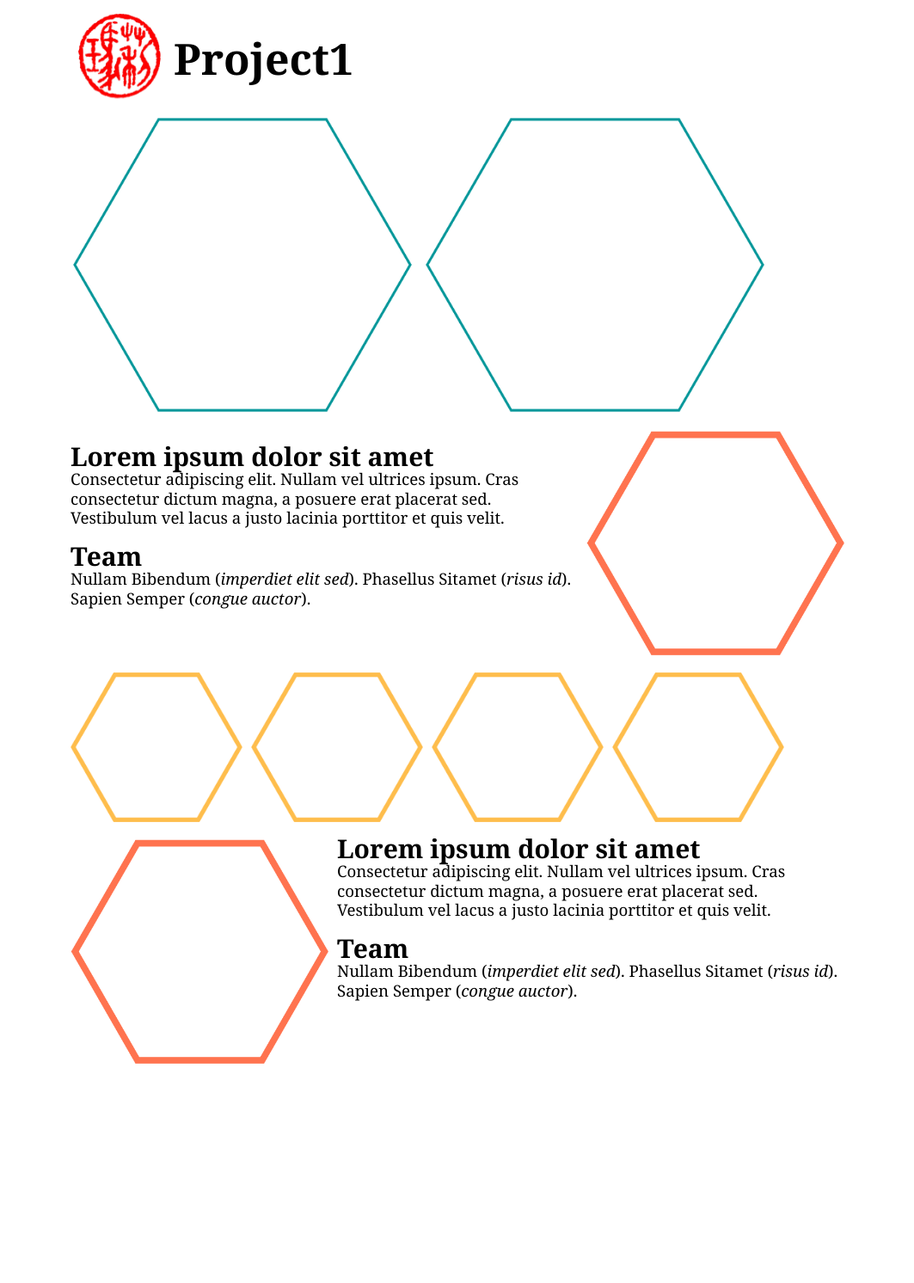
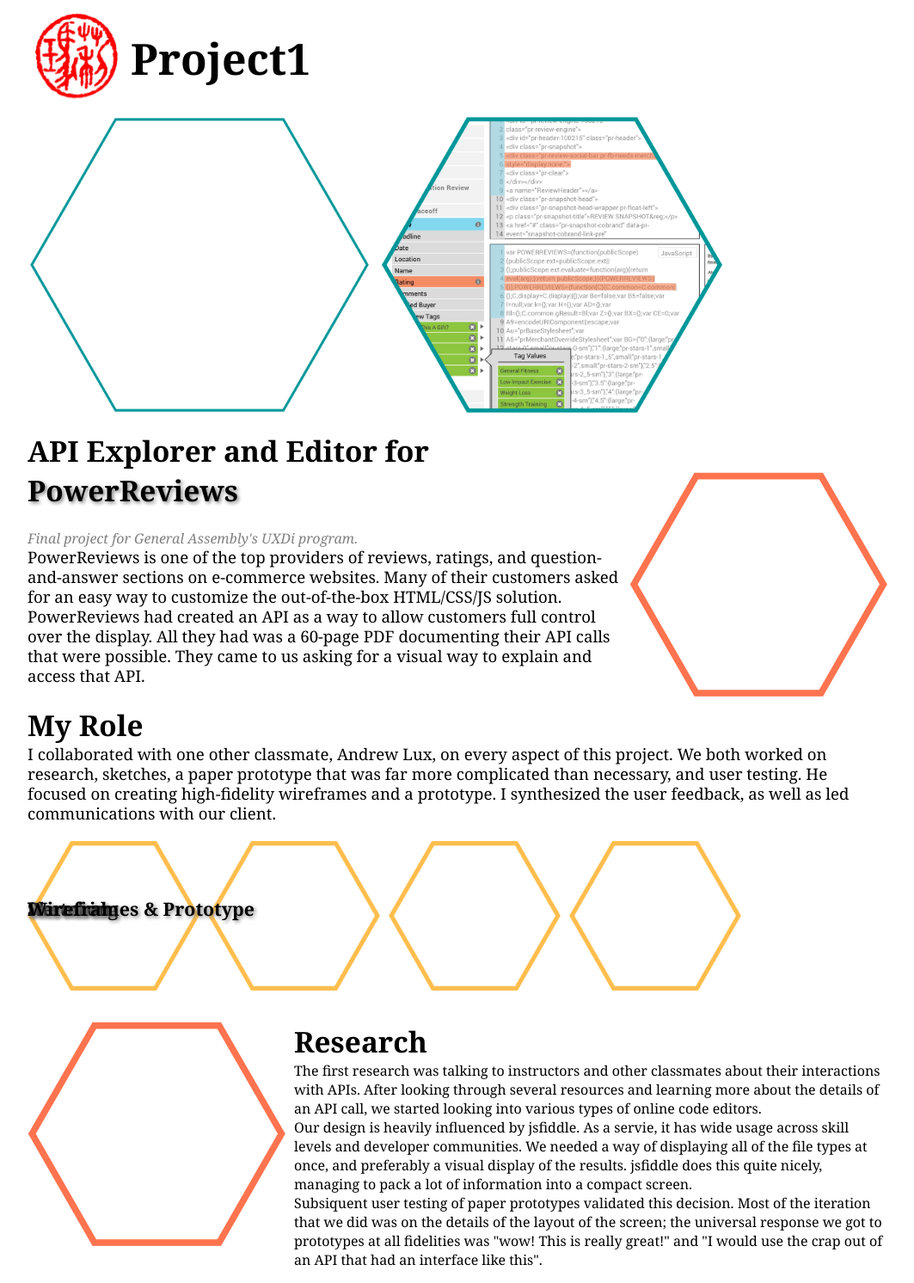
Before and after one commit to bouncinglime/portfolio, a PHP site: page /digiproj_1.html in a window 1280 px wide. Shown: the whole page at 86% size, without its empty margins (108-1171 px from the left). Before the commit the page ends 1237 px from the top, so only its background shows below. Run offline with PHP 8.4, Linux system fonts and the light colour scheme; some libraries are stand-ins or nearby versions.

Commit message:
Project Write Up!
At least, getting it started.

```diff
--- a/digiproj_1.html
+++ b/digiproj_1.html
@@ -30,13 +30,13 @@
     <div class="narrow">
 
       <!-- logo and name -->
-      <img class="chop" src="images/chop.png" alt="logo">
+      <a href="index.html"><img class="chop" src="images/chop.png" alt="logo" /></a>
       <h1>Project1</h1>
 
       <!-- two hexagons that restack when window is small -->
       <div>
 	<img class="headimg" src="images/blue.png" />
-	<img class="headimg" src="images/blue.png" />
+	<img class="headimg" src="images/PR-digi.png" />
       </div>
 
       <!-- forcing everything else below hexagons -->
@@ -48,24 +48,36 @@
       <img class="rightimg" src="images/red.png" />
 
       <!-- Description -->
-      <p class="text">
-	<strong>Lorem ipsum dolor sit amet</strong>
-	<br />Consectetur adipiscing elit. Nullam vel ultrices ipsum. Cras consectetur dictum magna, a posuere erat placerat sed. Vestibulum vel lacus a justo lacinia porttitor et quis velit.
-	<br />
-	<br /><strong>Team</strong>
-	<br />Nullam Bibendum (<i>imperdiet elit sed</i>). Phasellus Sitamet (<i>risus id</i>). Sapien Semper (<i>congue auctor</i>).
-      </p>
+      <label>API Explorer and Editor for <a href="http://powerreviews.com">PowerReviews</a></label>
+      <br />
+      <br /><expl>Final project for General Assembly's UXDi program.</expl>
+      <br /><text>PowerReviews is one of the top providers of reviews, ratings, and question-and-answer sections on e-commerce websites. Many of their customers asked for an easy way to customize the out-of-the-box HTML/CSS/JS solution. PowerReviews had created an API as a way to allow customers full control over the display. All they had was a 60-page PDF documenting their API calls that were possible. They came to us asking for a visual way to explain and access that API.</text>
+      <br />
+      <br /><label>My Role</label>
+      <br /><text>I collaborated with one other classmate, Andrew Lux, on every aspect of this project. We both worked on research, sketches, a paper prototype that was far more complicated than necessary, and user testing. He focused on creating high-fidelity wireframes and a prototype. I synthesized the user feedback, as well as led communications with our client.</text>
 
       <!-- forcing everything else below the text -->
       <div style="clear: both;">
       </div>
 
       <!-- row of clickable headers (page anchors) -->
-      <div>
-	<a href=""><img class="imgrow" src="images/yellow.png" /></a>
-	<a href=""><img class="imgrow" src="images/yellow.png" /></a>
-	<a href=""><img class="imgrow" src="images/yellow.png" /></a>
-	<a href=""><img class="imgrow" src="images/yellow.png" /></a>
+      <div class="nav">
+	<a href="#research"><img class="imgnav" src="images/yellow.png" />
+	  <div class="navlabel">Research</div>
+	</a>
+	<a href="#sketching"><img class="imgnav" src="images/yellow.png" />
+	  <div class="navlabel">Sketching</div>
+	</a>
+	<a href="#iteration"><img class="imgnav" src="images/yellow.png" />
+	  <div class="navlabel">Iteration</div>
+	</a>
+	<a href="#wireframe"><img class="imgnav" src="images/yellow.png" />
+	  <div class="navlabel">Wireframes & Prototype</div>
+	</a>
+      </div>
+
+      <!-- forcing everything else below the images -->
+      <div style="clear: both;">
       </div>
 
       <!-- image of working?
@@ -74,11 +86,10 @@
 
       <!-- Description -->
       <p class="text">
-	<strong>Lorem ipsum dolor sit amet</strong>
-	<br />Consectetur adipiscing elit. Nullam vel ultrices ipsum. Cras consectetur dictum magna, a posuere erat placerat sed. Vestibulum vel lacus a justo lacinia porttitor et quis velit.
-	<br />
-	<br /><strong>Team</strong>
-	<br />Nullam Bibendum (<i>imperdiet elit sed</i>). Phasellus Sitamet (<i>risus id</i>). Sapien Semper (<i>congue auctor</i>).
+	<label name="research">Research</label>
+	<br />The first research was talking to instructors and other classmates about their interactions with APIs. After looking through several resources and learning more about the details of an API call, we started looking into various types of online code editors.
+	<br />Our design is heavily influenced by jsfiddle. As a servie, it has wide usage across skill levels and developer communities. We needed a way of displaying all of the file types at once, and preferably a visual display of the results. jsfiddle does this quite nicely, managing to pack a lot of information into a compact screen.
+	<br />Subsiquent user testing of paper prototypes validated this decision. Most of the iteration that we did was on the details of the layout of the screen; the universal response we got to prototypes at all fidelities was "wow! This is really great!" and "I would use the crap out of an API that had an interface like this".
       </p>
 
     </div> <!-- Closing narrower project div -->
--- a/homeycombs/css/homeycombs.css
+++ b/homeycombs/css/homeycombs.css
@@ -6,6 +6,13 @@
     cursor: default;
     max-width: 1400px;
     margin: 0 auto;
+}
+
+a {
+    text-decoration: none;
+    font-weight: bold;
+    text-shadow:2px 2px 4px grey;
+    color: black;
 }
 
 /* position and size of chop in corner */
@@ -35,7 +42,7 @@
 
 /* styling for project pages */
 .narrow {
-    max-width: 900px;
+    max-width: 1000px;
     margin: 0 auto;
 }
 
@@ -49,6 +56,7 @@
 .rightimg {
     float: right;
     width: 300px;
+    margin-top: 3em;
     margin-left: 10px;
     margin-bottom: 20px;
 }
@@ -56,26 +64,50 @@
 .leftimg {
     float: left;
     width: 300px;
+    margin-top: 1em;
     margin-right: 10px;
     margin-bottom: 20px;
 }
 
-.imgrow {
+.nav {
+    max-width: 1000px;
+    margin: 0 auto;
+    margin-top: 20px;
+}
+
+.imgnav {
     float: left;
     width: 200px;
     margin-right: 10px;
     margin-bottom: 20px;
 }
 
-.text {
+text {
     font-size: 14pt;
     line-height: 1.2em;
     text-align: left;
     margin-bottom: 20px;
 }
 
-strong {
-    font-size: 30px;
+br {
+   line-height: 2em;
+}
+
+label {
+    font-weight: bold;
+    font-size: 25pt;
+}
+
+expl {
+    color: grey;
+    font-size: 12pt;
+    font-style: italic;
+}
+
+.navlabel {
+    position: absolute;
+    margin-top: 3em;
+    font-size: 16pt;
 }
 
 
```
Also changed, not shown: images/PR-digi.png (added).
